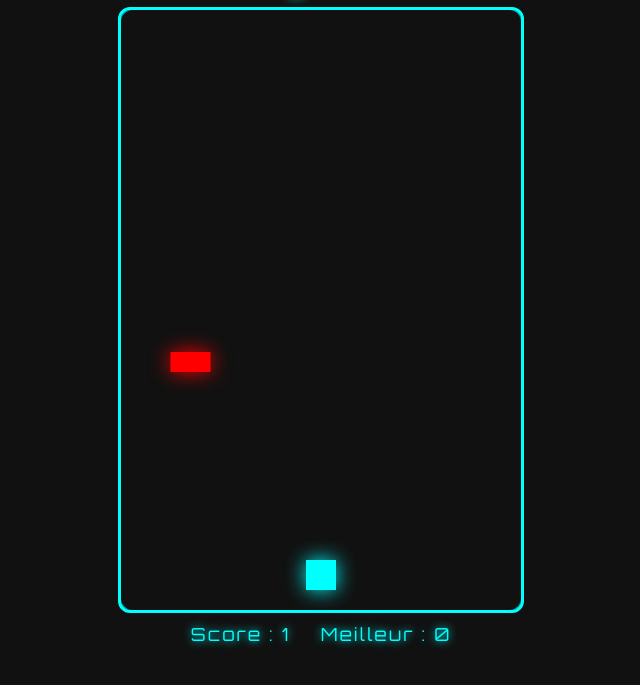
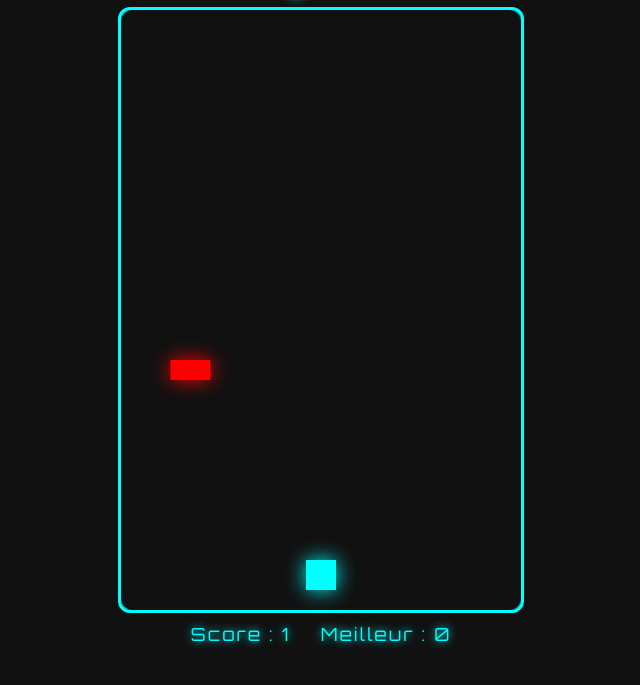
Before and after one commit to QuentinHurand/QuentinHurand.github.io, a plain HTML site: page dodge-game.html in a window 1280 px wide. Shown: the part 63-748 px from the top of the page, without its empty margins (319-959 px from the left). Drawn offline with Linux system fonts and the light colour scheme.

Commit message:
Update dodge-game.html

```diff
--- a/dodge-game.html
+++ b/dodge-game.html
@@ -179,13 +179,13 @@
 
   function updateDifficulty(score) {
   // Augmente fortement la vitesse (jusqu'à 18)
-  speed = Math.min(18, 3 + score * 0.5);
+  speed = Math.min(16, 5 + score * 0.5);
 
   // Réduit l'intervalle de spawn très rapidement (jusqu'à 200ms)
-  interval = Math.max(200, 1500 - score * 100);
+  interval = Math.max(240, 1500 - score * 100);
 
   // Augmente plus vite le nombre d'obstacles (jusqu'à 25)
-  maxObstacles = Math.min(25, 3 + Math.floor(score / 2));
+  maxObstacles = Math.min(21, 3 + Math.floor(score / 2));
 }
 
 
```
